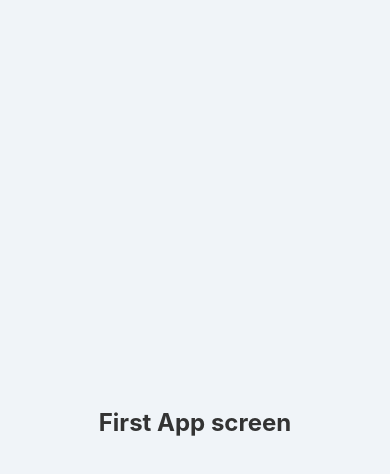
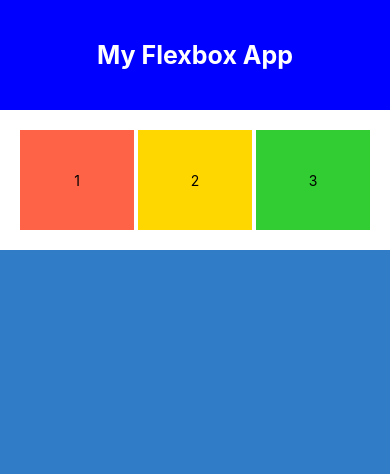
Before and after one commit to Ankit-Dokarka/react-native-test-app, a React Native app: screen / in a window 390 px wide. Shown: the top 474 px of the page. Built offline with nearby package versions, Linux system fonts and the light colour scheme.

Commit message:
understanding how we can postion things on app screen

```diff
--- a/App.tsx
+++ b/App.tsx
@@ -1,24 +1,78 @@
-import React from "react"
-import {View, Text, StyleSheet} from "react-native"
+import React from "react";
+import { View, Text, StyleSheet } from "react-native";
 
-export default function App(){
-  return(
+export default function App() {
+  return (
     <View style={styles.screenContainer}>
-      <Text style={styles.title}>First App screen</Text>
+      {/* PARENT VIEW: Defaults to flexDirection: 'column' (top to bottom) */}
+
+      {/* This stretches across the top because the parent is a column */}
+      <View style={styles.header}>
+        <Text style={styles.headerText}>My Flexbox App</Text>
+      </View>
+
+      {/* MIDDLE VIEW: We change this one to 'row' so the children go side-by-side */}
+      <View style={styles.rowContainer}>
+
+        {/* These three boxes will sit next to each other */}
+        <View style={styles.box1}><Text>1</Text></View>
+        <View style={styles.box2}><Text>2</Text></View>
+        <View style={styles.box3}><Text>3</Text></View>
+
+      </View>
+
+      {/* This takes up the remaining space at the bottom (flex: 1) */}
+      <View style={styles.footer} />
+
     </View>
-  )
+  );
 }
 
 const styles = StyleSheet.create({
-  screenContainer:{
+  screenContainer: {
     flex: 1,
     backgroundColor: "#f0f4f8",
-    justifyContent: "center",
+  },
+  header: {
+    backgroundColor: "blue",
+    padding: 40,
     alignItems: "center"
   },
-  title:{
-    fontSize: 24,
-    fontWeight: 'bold',
-    color: '#333',
-  }
-})
+  headerText: {
+    color: "white",
+    fontSize: 25,
+    fontWeight: "bold",
+  },
+  rowContainer: {
+    flexDirection: "row",
+    justifyContent: "space-between",
+    padding: 20,
+    backgroundColor: "white",
+    gap: 4,
+  },
+  box1: {
+    flex: 1,
+    backgroundColor: "tomato",
+    height: 100,
+    alignItems: "center",
+    justifyContent: "center",
+  },
+  box2: {
+    flex: 1,
+    backgroundColor: "gold",
+    height: 100,
+    alignItems: "center",
+    justifyContent: "center",
+  },
+  box3: {
+    flex: 1,
+    backgroundColor: "limegreen",
+    height: 100,
+    alignItems: "center",
+    justifyContent: "center",
+  },
+  footer: {
+    flex: 1,
+    backgroundColor: "#317cc7",
+  },
+});
```
